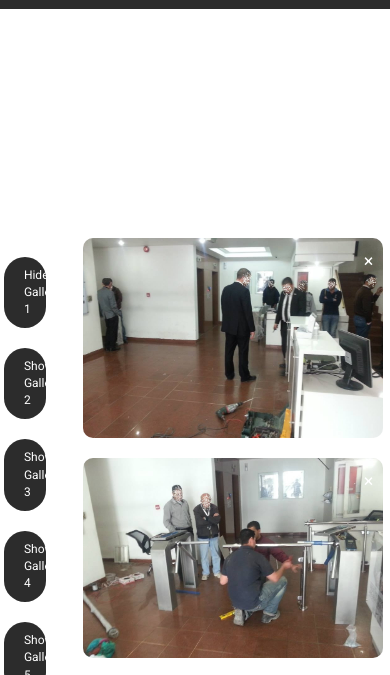
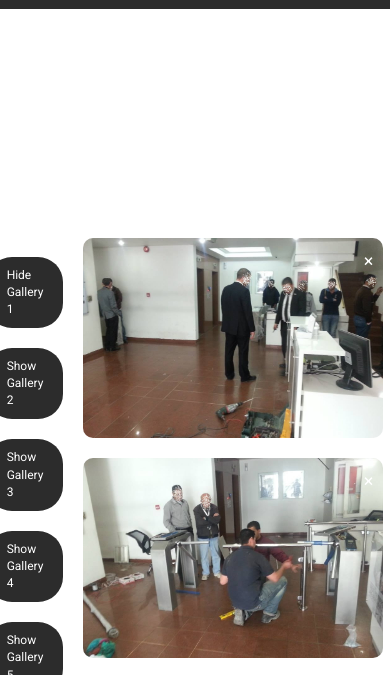
Before and after one commit to KaMaherr/jssNew.com, a plain HTML site: page Success.html in a window 390 px wide. Shown: the part 105-780 px from the top of the page. Drawn offline with Linux system fonts and the light colour scheme; some packages are replaced by stand-ins of ours; files whose address does not match are found by name.

Commit message:
Update success.css

```diff
--- a/assets/jsjs/success.css
+++ b/assets/jsjs/success.css
@@ -140,8 +140,4 @@ width: 230px;
     .margin9{
 margin-top: 150%;
 }
-.circle-button{
-    width: 55%;
 }
-
-}
```
